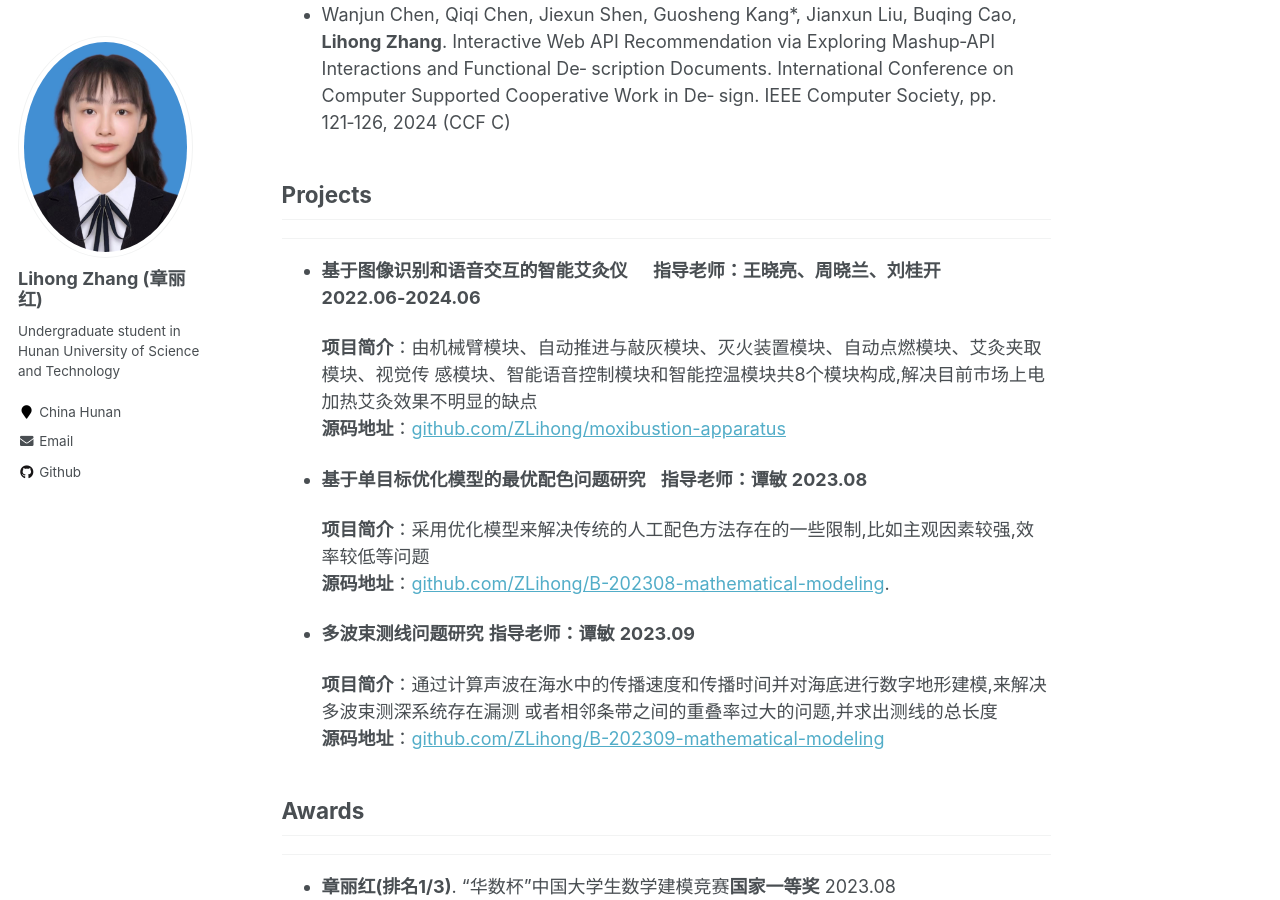
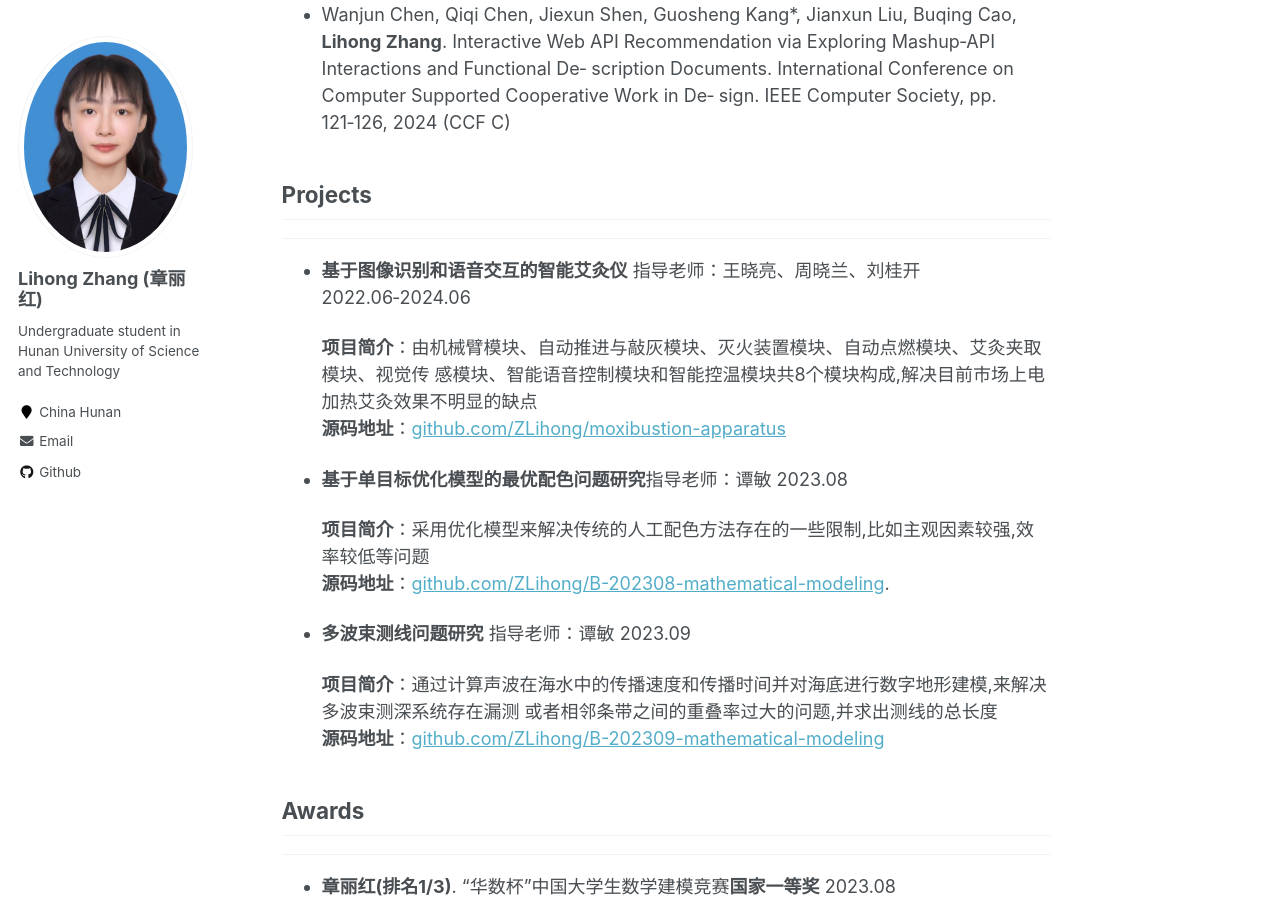
Before and after one commit to ZLihong/zlihong.github.io, a Jekyll site: the page built from _pages/about.md, in a window 1280 px wide and 900 px high, scrolled down 635 px. Built offline with Jekyll 4.4.1, drawn with Linux system fonts in a browser that asks for light colours; part of the change alters nothing that is shown.

```diff
--- a/_pages/about.md
+++ b/_pages/about.md
@@ -27,20 +27,20 @@ sign. IEEE Computer Society, pp. 121‑126, 2024  (CCF C)
 
 ## Projects
 ------
-+ **基于图像识别和语音交互的智能艾灸仪**&nbsp;&nbsp;&nbsp;&nbsp; **指导老师：王晓亮、周晓兰、刘桂开** **2022.06‑2024.06**
++ **基于图像识别和语音交互的智能艾灸仪** 指导老师：王晓亮、周晓兰、刘桂开 2022.06‑2024.06
 
   **项目简介**：由机械臂模块、自动推进与敲灰模块、灭火装置模块、自动点燃模块、艾灸夹取模块、视觉传
   感模块、智能语音控制模块和智能控温模块共8个模块构成,解决目前市场上电加热艾灸效果不明显的缺点
   <br>
   **源码地址**：[github.com/ZLihong/moxibustion-apparatus](https://github.com/ZLihong/moxibustion-apparatus)
 
-+ **基于单目标优化模型的最优配色问题研究**&nbsp;&nbsp;&nbsp;**指导老师：谭敏**                  **2023.08**
++ **基于单目标优化模型的最优配色问题研究**指导老师：谭敏 2023.08
 
   **项目简介**：采用优化模型来解决传统的人工配色方法存在的一些限制,比如主观因素较强,效率较低等问题
   <br>
   **源码地址**：[github.com/ZLihong/B-202308-mathematical-modeling](https://github.com/ZLihong/B-202308-mathematical-modeling).
 
-+ **多波束测线问题研究**                    **指导老师：谭敏**                     **2023.09**
++ **多波束测线问题研究** 指导老师：谭敏 2023.09
 
   **项目简介**：通过计算声波在海水中的传播速度和传播时间并对海底进行数字地形建模,来解决多波束测深系统存在漏测
   或者相邻条带之间的重叠率过大的问题,并求出测线的总长度
```
